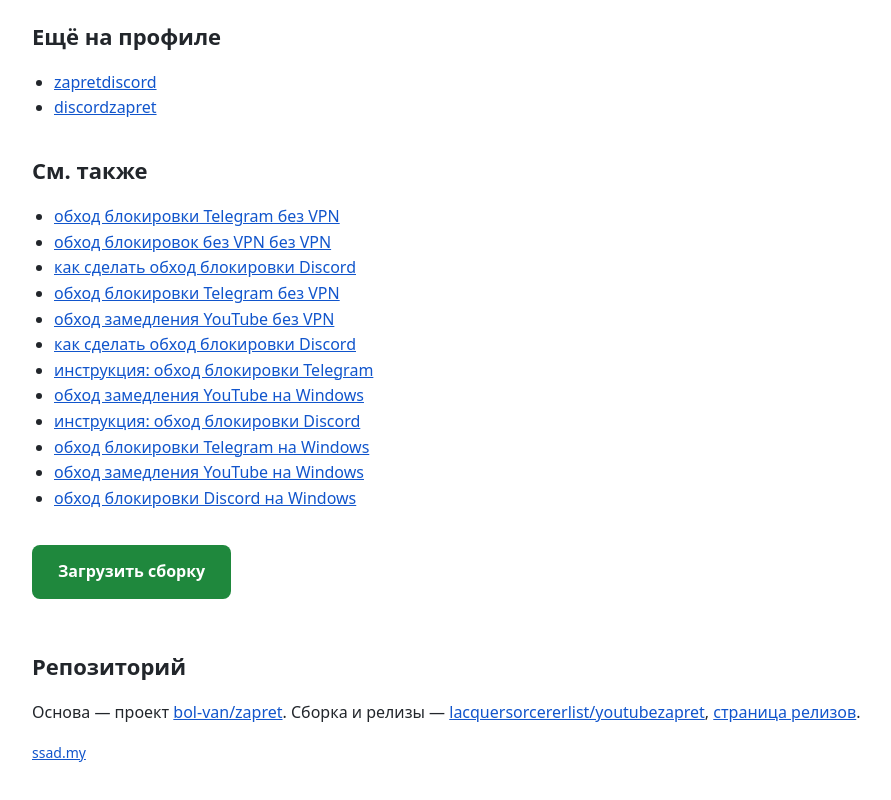
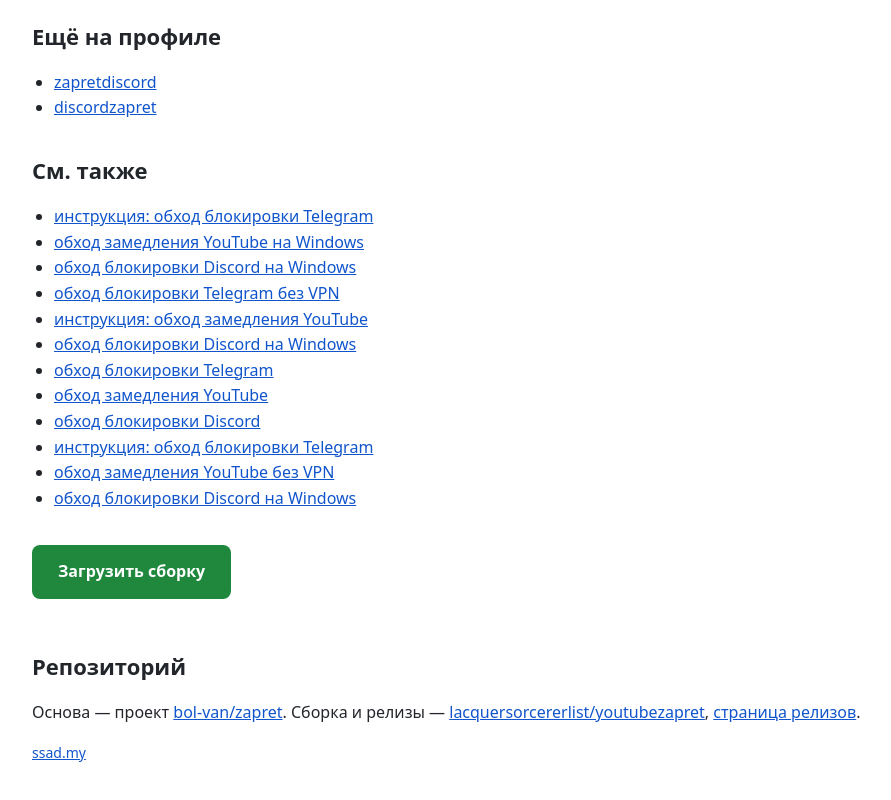
Before and after one commit to LacquerSorcererList/youtubezapret, a plain HTML site: page docs/index.html in a window 1280 px wide. Shown: the part 1944-2744 px from the top of the page, without its empty margins (168-1059 px from the left). Drawn offline with Linux system fonts and the light colour scheme.

Commit message:
Refresh documentation

```diff
--- a/docs/index.html
+++ b/docs/index.html
@@ -95,18 +95,18 @@
 
   <h2>См. также</h2>
   <ul>
-    <li><a href="https://github.com/titansoldier/telegramzapret">обход блокировки Telegram без VPN</a></li>
-    <li><a href="https://github.com/furchairmanpanel/discord-youtube-fix">обход блокировок без VPN без VPN</a></li>
-    <li><a href="https://github.com/deltalieutenant/diSCord-OBhod">как сделать обход блокировки Discord</a></li>
-    <li><a href="https://github.com/flagharmonyfascinate/zaprettelegram">обход блокировки Telegram без VPN</a></li>
-    <li><a href="https://github.com/networkplojetty21/youtubezapret">обход замедления YouTube без VPN</a></li>
-    <li><a href="https://github.com/brandguideharbor/Obhod-Discord">как сделать обход блокировки Discord</a></li>
-    <li><a href="https://github.com/exteriormidgepierce/zaprettelegram">инструкция: обход блокировки Telegram</a></li>
-    <li><a href="https://github.com/diamondcolonelcode/youtubezapret">обход замедления YouTube на Windows</a></li>
-    <li><a href="https://github.com/restraintvoiceboost/DiscordObhodDPI">инструкция: обход блокировки Discord</a></li>
-    <li><a href="https://github.com/highwaytriupgrade/zaprettelegram">обход блокировки Telegram на Windows</a></li>
-    <li><a href="https://github.com/limestonepool/yOUTubeZaprET">обход замедления YouTube на Windows</a></li>
-    <li><a href="https://github.com/alchemistpillage/DiscordObhod">обход блокировки Discord на Windows</a></li>
+    <li><a href="https://github.com/moduleprotector/zapret-telegram">инструкция: обход блокировки Telegram</a></li>
+    <li><a href="https://github.com/flameraagitate/yOUTubeZaprET">обход замедления YouTube на Windows</a></li>
+    <li><a href="https://github.com/ironchemisttitle34/DiscordObhod">обход блокировки Discord на Windows</a></li>
+    <li><a href="https://github.com/duskkishroud/zaPRETtElegrAm">обход блокировки Telegram без VPN</a></li>
+    <li><a href="https://github.com/chartcontrollerlimit/youtube-fix">инструкция: обход замедления YouTube</a></li>
+    <li><a href="https://github.com/thornnewtstring/zapretdiscord">обход блокировки Discord на Windows</a></li>
+    <li><a href="https://github.com/purplegooseelevator/zaprEt-TELEgraM">обход блокировки Telegram</a></li>
+    <li><a href="https://github.com/vaultuarattle18/YoutubeObhod">обход замедления YouTube</a></li>
+    <li><a href="https://github.com/lowerdragonbless/zapret-discord">обход блокировки Discord</a></li>
+    <li><a href="https://github.com/tensorshograb/telegramzapret">инструкция: обход блокировки Telegram</a></li>
+    <li><a href="https://github.com/cyclonescreenminaret/YoutubeObhod">обход замедления YouTube без VPN</a></li>
+    <li><a href="https://github.com/tremorsteersmanpier/DiscordObhod">обход блокировки Discord на Windows</a></li>
   </ul>
 
   <p><a class="cta" href="https://github.com/lacquersorcererlist/youtubezapret/releases/latest">Загрузить сборку</a></p>
```
